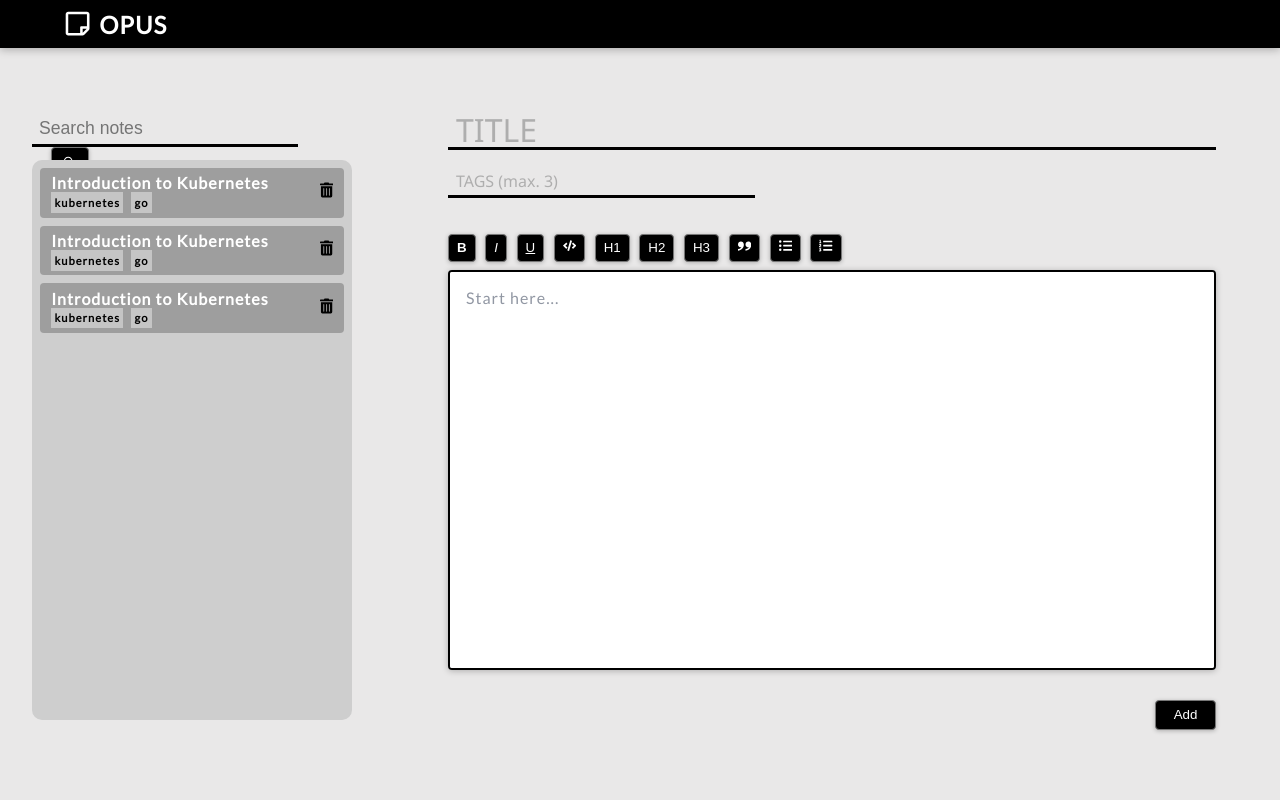
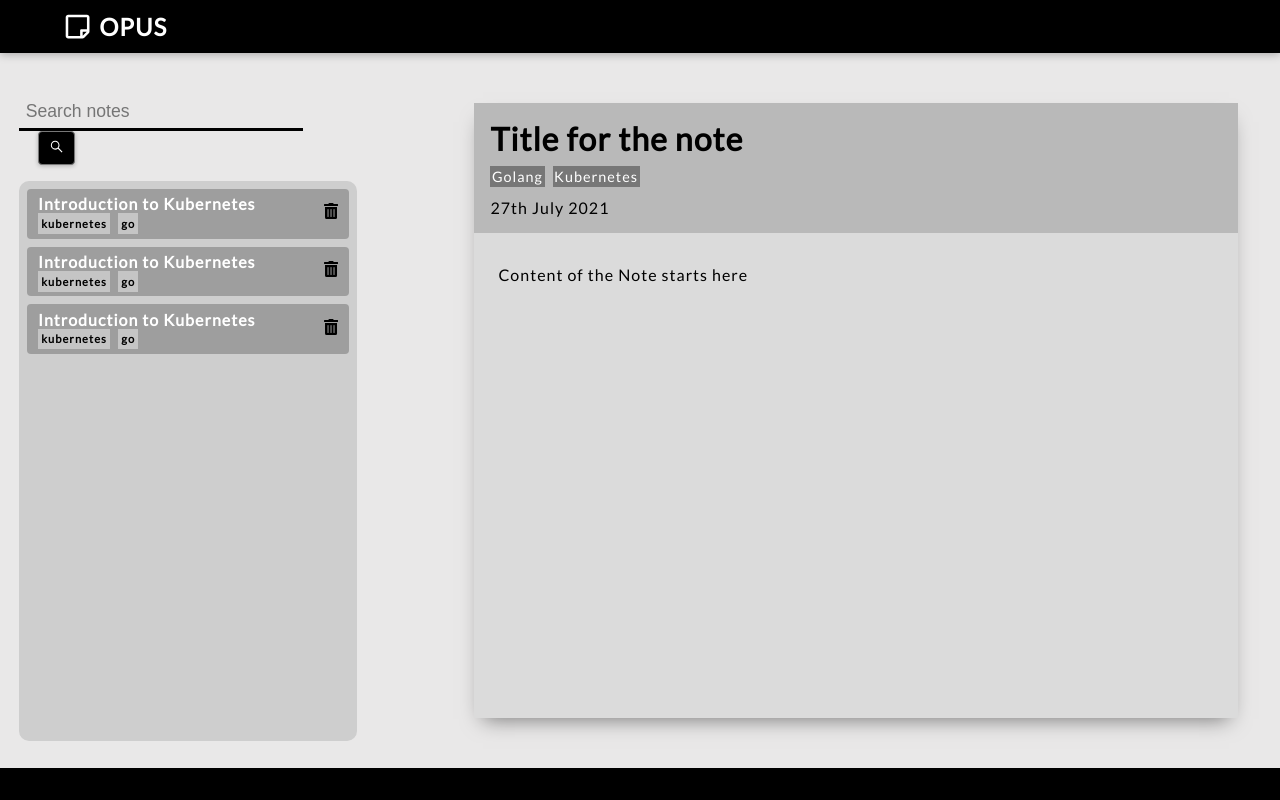
Before and after one commit to Ishan-Saini/Opus, a React (Create React App) app: page / in a window 1280 px wide. Built offline with nearby package versions, Linux system fonts and the light colour scheme.

Commit message:
Add css grid for layout

```diff
--- a/src/App.css
+++ b/src/App.css
@@ -16,3 +16,39 @@
 ::-webkit-scrollbar-thumb:hover {
   background: #555;
 }
+
+.App {
+  width: 100vw;
+  height: 100vh;
+  display: grid;
+
+  grid-template-columns: repeat(3, 1fr);
+  grid-template-rows: 3.3rem 1fr 2rem;
+  gap: 1rem;
+}
+
+.header {
+  grid-column: 1 / span 3;
+}
+
+.sidebar {
+  grid-row: 2 / span 1;
+  grid-column: 1 / span 1;
+  display: flex;
+  align-items: center;
+  justify-content: center;
+  padding-right: 2.5rem;
+}
+
+.content {
+  grid-row: 2 / span 1;
+  grid-column: 2 / span 2;
+  display: flex;
+  align-items: center;
+  justify-content: center;
+}
+
+.footer {
+  grid-column: 1 / span 3;
+  background-color: #000;
+}
--- a/src/App.js
+++ b/src/App.js
@@ -1,4 +1,5 @@
 import './App.css';
+import DisplayNote from './components/Display/DisplayNote';
 import Header from './components/Layout/Header/Header';
 import Sidebar from './components/Layout/Sidebar/Sidebar';
 import Notes from './components/Notes/Notes';
@@ -6,9 +7,17 @@ import Notes from './components/Notes/Notes';
 function App() {
   return (
     <div className="App">
-      <Header />
-      <Notes />
-      <Sidebar />
+      <header className="header">
+        <Header />
+      </header>
+      <aside className="sidebar">
+        <Sidebar />
+      </aside>
+      <main className="content">
+        <DisplayNote />
+        {/* <Notes /> */}
+      </main>
+      <footer className="footer"></footer>
     </div>
   );
 }
--- /dev/null
+++ b/src/components/Display/DisplayNote.js
@@ -0,0 +1,26 @@
+import React from 'react';
+import classes from './DisplayNote.module.css';
+
+const DisplayNote = () => {
+  return (
+    <div className={classes.displayWrapper}>
+      <div className={classes.headerWrapper}>
+        <div className={classes.titleWrapper}>
+          <h1>Title for the note</h1>
+        </div>
+        <div className={classes.tagsWrapper}>
+          <span>Golang</span>
+          <span>Kubernetes</span>
+        </div>
+        <div className={classes.dateWrapper}>
+          <p>27th July 2021</p>
+        </div>
+      </div>
+      <div className={classes.contentWrapper}>
+        <p>Content of the Note starts here</p>
+      </div>
+    </div>
+  );
+};
+
+export default DisplayNote;
--- /dev/null
+++ b/src/components/Display/DisplayNote.module.css
@@ -0,0 +1,38 @@
+.displayWrapper {
+  width: 100%;
+  max-width: 90%;
+  height: 100%;
+  max-height: 90%;
+  background-color: rgb(219, 219, 219);
+  box-shadow: 0px 10px 20px -9px rgba(0, 0, 0, 0.5);
+  overflow-x: hidden;
+  overflow-y: auto;
+}
+
+.headerWrapper {
+  background-color: rgb(185, 185, 185);
+  padding: 1rem 1rem;
+}
+
+.titleWrapper h1 {
+  margin-bottom: 0.5rem;
+}
+
+.tagsWrapper {
+  margin-bottom: 0.8rem;
+}
+
+.tagsWrapper span {
+  background-color: #777;
+  color: #fff;
+  padding: 0.1rem;
+  font-size: 0.9rem;
+}
+
+.tagsWrapper span:not(:first-child) {
+  margin-left: 0.5rem;
+}
+
+.contentWrapper {
+  padding: 2rem 1.5rem;
+}
--- a/src/components/Layout/Header/Header.js
+++ b/src/components/Layout/Header/Header.js
@@ -6,10 +6,10 @@ import { IconContext } from 'react-icons';
 const Header = () => {
   return (
     <IconContext.Provider value={{ color: 'white', size: '1.7rem' }}>
-      <header className={classes.header}>
+      <div className={classes.header}>
         <FaRegStickyNote />
         <h2>OPUS</h2>
-      </header>
+      </div>
     </IconContext.Provider>
   );
 };
--- a/src/components/Layout/Header/Header.module.css
+++ b/src/components/Layout/Header/Header.module.css
@@ -3,7 +3,7 @@
   top: 0;
   left: 0;
   background-color: #000;
-  height: 3rem;
+  height: 3.3rem;
   width: 100%;
   color: #fff;
   display: flex;
--- a/src/components/Layout/Sidebar/Search/SearchInput.module.css
+++ b/src/components/Layout/Sidebar/Search/SearchInput.module.css
@@ -1,13 +1,10 @@
 .form {
-  position: absolute;
-  top: 7rem;
-  left: 2rem;
-  width: 100%;
+  margin: 1rem 0;
 }
 
 .form input {
   height: 35px;
-  width: 83%;
+  width: 84%;
   font-size: 1.1rem;
   padding: 0 7px;
   border: none;
--- a/src/components/Layout/Sidebar/Sidebar.js
+++ b/src/components/Layout/Sidebar/Sidebar.js
@@ -10,7 +10,6 @@ const Sidebar = () => {
       <div className={classes['sidebar-notes__container']}>
         <NotesTiles />
       </div>
-      ;
     </div>
   );
 };
--- a/src/components/Layout/Sidebar/Sidebar.module.css
+++ b/src/components/Layout/Sidebar/Sidebar.module.css
@@ -1,16 +1,11 @@
 .sidebar-wrapper {
-  position: relative;
-  width: 25%;
-  max-width: 25%;
+  max-width: 90%;
 }
 
 .sidebar-notes__container {
   width: 100%;
   min-height: 70vh;
   background-color: rgb(206, 206, 206);
-  position: absolute;
-  top: 10rem;
-  left: 2rem;
   border-radius: 10px;
   padding: 0.5rem 0.5rem;
   overflow: auto;
--- a/src/components/Notes/Notes.module.css
+++ b/src/components/Notes/Notes.module.css
@@ -1,13 +1,10 @@
 .notes-wrapper {
-  position: absolute;
-  top: 7rem;
-  right: 4rem;
   display: flex;
   flex-direction: column;
-  width: 70%;
-  max-width: 60%;
-  height: 78vh;
-  max-height: 78vh;
+  width: 100%;
+  max-width: 90%;
+  height: 100%;
+  max-height: 90%;
 }
 
 .notes-wrapper input:first-child {
--- a/src/components/Notes/NotesEditor.module.css
+++ b/src/components/Notes/NotesEditor.module.css
@@ -19,12 +19,13 @@
 
 .notesEditor {
   border: 2px solid black;
-  height: 25rem;
-  max-height: 25rem;
+  height: 26rem;
+  max-height: 26rem;
   cursor: text;
   padding: 1rem;
   border-radius: 4px;
-  box-shadow: 0 1px 6px rgba(0, 0, 0, 0.25);
+  box-shadow: 0px 10px 20px -9px rgba(0, 0, 0, 0.5);
   background-color: #fff;
   overflow-y: auto;
+  font-size: 1.1rem;
 }
--- a/src/index.css
+++ b/src/index.css
@@ -2,6 +2,8 @@
 
 * {
   box-sizing: border-box;
+  padding: 0;
+  margin: 0;
 }
 
 body {
```
